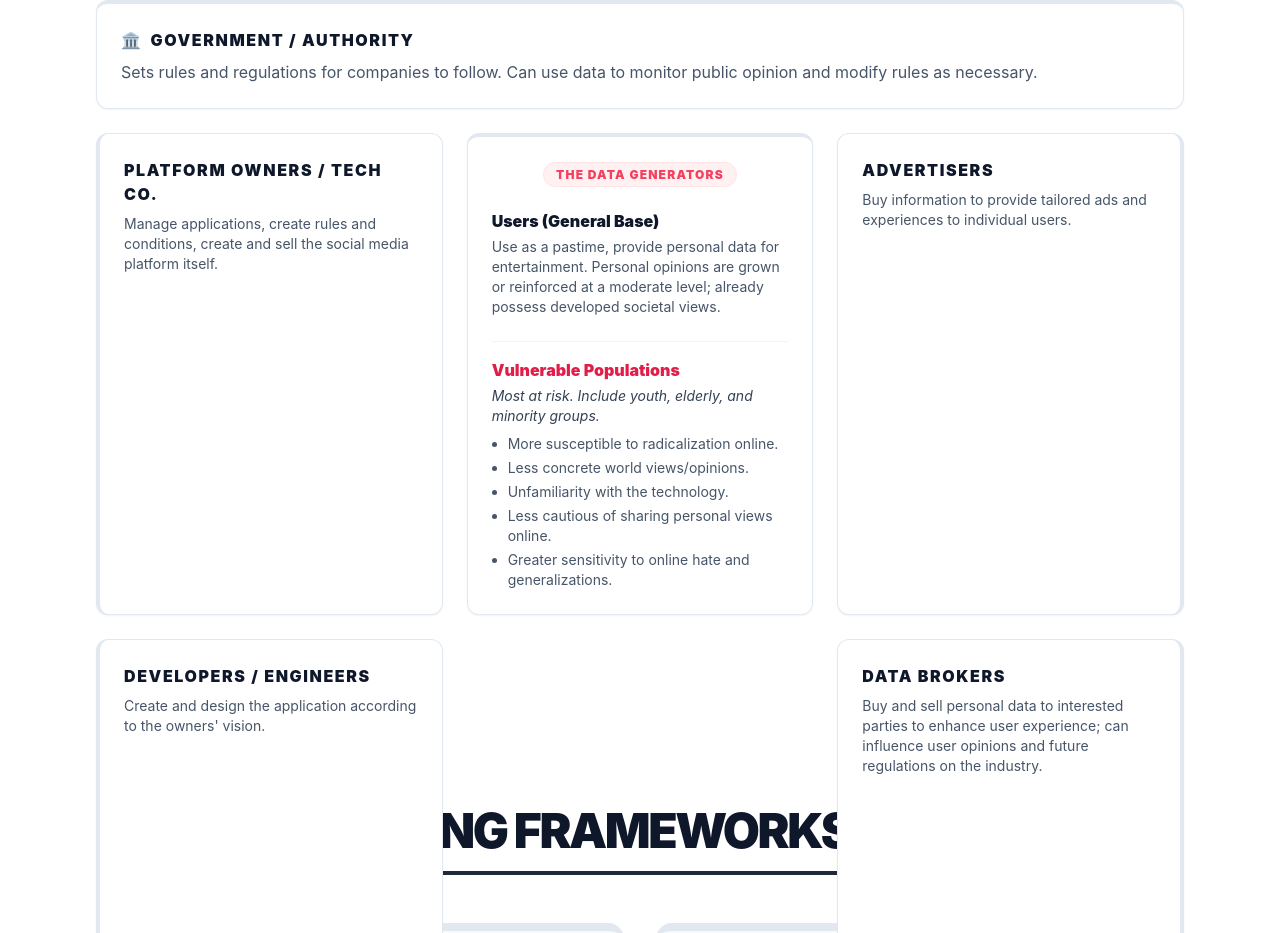
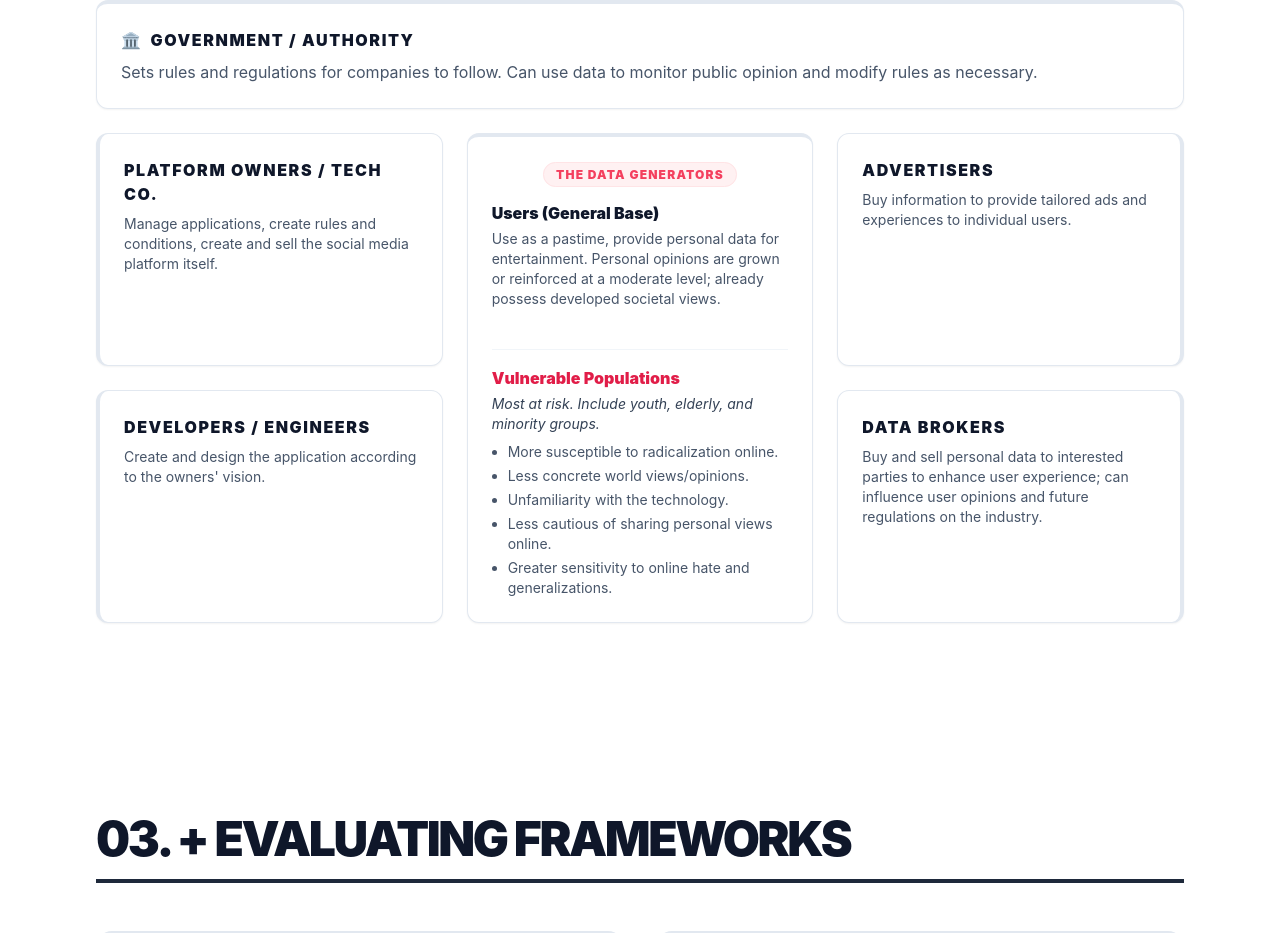
Before and after one commit to Aayudesh-k/digital-autonomy, a React (Vite) app: page / in a window 1280 px wide. Shown: the part 1812-2745 px from the top of the page. Built offline with nearby package versions, Linux system fonts and the light colour scheme.

Commit message:
Fixed flex-box height overlap bug in Ecosystem section

```diff
--- a/src/App.jsx
+++ b/src/App.jsx
@@ -53,7 +53,7 @@ export default function App() {
         </div>
       </section>
 
-      {/* 02. The Ecosystem (Seamless White Background Fixed) */}
+      {/* 02. The Ecosystem (Overlap Bug Fixed) */}
       <section id="ecosystem" className="py-24 px-8 md:px-24 min-h-screen bg-white flex flex-col justify-center">
         <h2 className="text-5xl font-black tracking-tighter mb-12 border-b-4 border-slate-800 pb-4 uppercase text-slate-900">02. + Stakeholder Ecosystem</h2>
 
@@ -68,20 +68,22 @@ export default function App() {
           </div>
 
           <div className="grid md:grid-cols-3 gap-6 relative">
-            {/* Left Column: The Architects */}
-            <div className="space-y-6">
-              <div className="bg-white p-6 rounded-xl border border-slate-200 shadow-sm h-full border-l-4 border-blue-500">
+
+            {/* Left Column: The Architects (FIXED WITH FLEX-1) */}
+            <div className="flex flex-col gap-6 h-full">
+              <div className="bg-white p-6 rounded-xl border border-slate-200 shadow-sm border-l-4 border-blue-500 flex-1">
                 <h3 className="font-black uppercase tracking-widest text-slate-900 mb-2">Platform Owners / Tech Co.</h3>
                 <p className="text-slate-600 text-sm">Manage applications, create rules and conditions, create and sell the social media platform itself.</p>
               </div>
-              <div className="bg-white p-6 rounded-xl border border-slate-200 shadow-sm h-full border-l-4 border-blue-400">
+              <div className="bg-white p-6 rounded-xl border border-slate-200 shadow-sm border-l-4 border-blue-400 flex-1">
                 <h3 className="font-black uppercase tracking-widest text-slate-900 mb-2">Developers / Engineers</h3>
                 <p className="text-slate-600 text-sm">Create and design the application according to the owners' vision.</p>
               </div>
             </div>
 
             {/* Center Column: The Core (Users) */}
-            <div className="space-y-6 bg-white p-6 rounded-xl border border-slate-200 shadow-sm h-full border-t-4 border-rose-500">
+            <div className="space-y-6 bg-white p-6 rounded-xl border border-slate-200 shadow-sm h-full border-t-4 border-rose-500 flex flex-col justify-between">
+              <div>
                 <div className="text-center mb-4">
                   <span className="text-xs font-black uppercase tracking-widest text-rose-500 bg-rose-50 border border-rose-100 px-3 py-1 rounded-full">The Data Generators</span>
                 </div>
@@ -90,8 +92,9 @@ export default function App() {
                   <h3 className="font-black text-slate-900 mb-1">Users (General Base)</h3>
                   <p className="text-slate-600 text-sm mb-4">Use as a pastime, provide personal data for entertainment. Personal opinions are grown or reinforced at a moderate level; already possess developed societal views.</p>
                 </div>
+              </div>
 
-              <div className="pt-4 border-t border-slate-100">
+              <div className="pt-4 border-t border-slate-100 mt-auto">
                 <h3 className="font-black text-rose-600 mb-1">Vulnerable Populations</h3>
                 <p className="text-slate-700 text-sm italic mb-2">Most at risk. Include youth, elderly, and minority groups.</p>
                 <ul className="text-sm text-slate-600 space-y-1 list-disc pl-4">
@@ -104,17 +107,18 @@ export default function App() {
               </div>
             </div>
 
-            {/* Right Column: The Monetizers */}
-            <div className="space-y-6">
-              <div className="bg-white p-6 rounded-xl border border-slate-200 shadow-sm h-full border-r-4 border-emerald-500">
+            {/* Right Column: The Monetizers (FIXED WITH FLEX-1) */}
+            <div className="flex flex-col gap-6 h-full">
+              <div className="bg-white p-6 rounded-xl border border-slate-200 shadow-sm border-r-4 border-emerald-500 flex-1">
                 <h3 className="font-black uppercase tracking-widest text-slate-900 mb-2">Advertisers</h3>
                 <p className="text-slate-600 text-sm">Buy information to provide tailored ads and experiences to individual users.</p>
               </div>
-              <div className="bg-white p-6 rounded-xl border border-slate-200 shadow-sm h-full border-r-4 border-emerald-400">
+              <div className="bg-white p-6 rounded-xl border border-slate-200 shadow-sm border-r-4 border-emerald-400 flex-1">
                 <h3 className="font-black uppercase tracking-widest text-slate-900 mb-2">Data Brokers</h3>
                 <p className="text-slate-600 text-sm">Buy and sell personal data to interested parties to enhance user experience; can influence user opinions and future regulations on the industry.</p>
               </div>
             </div>
+
           </div>
         </div>
       </section>
```
Lines whose indentation alone changed are shown as unchanged.
